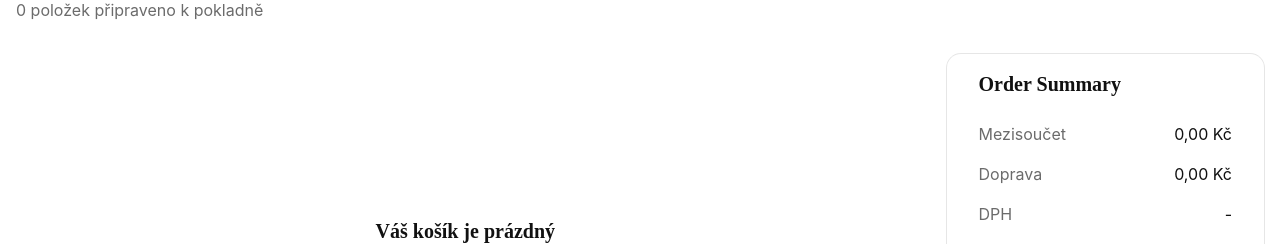
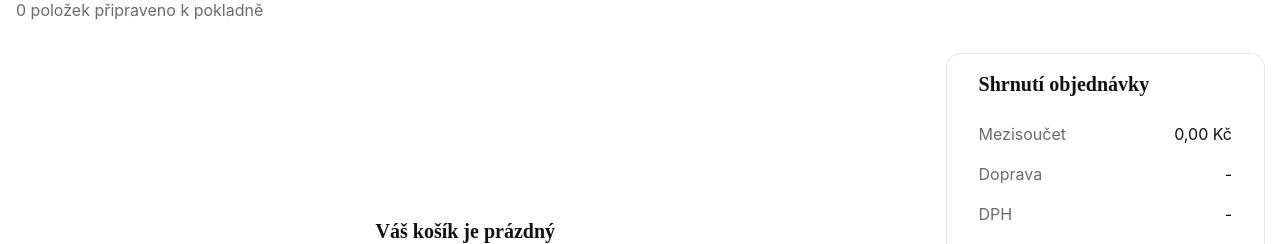
Before and after one commit to florixak/rtsoft-clothing-eshop, a React (Vite) app: page /cart in a window 1280 px wide. Shown: the part 138-382 px from the top of the page. Built offline with nearby package versions, Linux system fonts and the light colour scheme.

Commit message:
feat: use subtotalValue, clamp progress, localize title

```diff
--- a/src/components/order-summary.tsx
+++ b/src/components/order-summary.tsx
@@ -32,16 +32,21 @@ const OrderSummary = ({
   const locale = i18n.resolvedLanguage === "en" ? "en" : "cs";
   const { tax, shipping } = summary;
 
-  const canProceedToCheckout = subtotal() > 0 && itemsCount() > 0;
-  const isEligibleForFreeShipping = subtotal() >= FREE_SHIPPING_THRESHOLD;
+  const subtotalValue = subtotal();
+
+  const canProceedToCheckout = subtotalValue > 0 && itemsCount() > 0;
+  const isEligibleForFreeShipping = subtotalValue >= FREE_SHIPPING_THRESHOLD;
   const shippingCost = isEligibleForFreeShipping ? 0 : shipping;
-  const total = subtotal() + tax + shippingCost;
+  const total = subtotalValue + tax + shippingCost;
 
   const progressToFreeShipping = Math.max(
     0,
-    FREE_SHIPPING_THRESHOLD - subtotal(),
+    FREE_SHIPPING_THRESHOLD - subtotalValue,
   );
-  const lineWidth = (subtotal() / FREE_SHIPPING_THRESHOLD) * 100;
+  const lineWidth = Math.min(
+    100,
+    (subtotalValue / FREE_SHIPPING_THRESHOLD) * 100,
+  );
 
   const handleCheckout = () => {
     if (canProceedToCheckout) {
@@ -51,7 +56,7 @@ const OrderSummary = ({
 
   return (
     <Card className="w-full md:w-1/3 px-8 h-fit">
-      <h2 className="text-xl font-heading font-bold">Order Summary</h2>
+      <h2 className="text-xl font-heading font-bold">{t("summary.title")}</h2>
       {showProducts && items.length > 0 && (
         <>
           <div className="flex flex-col gap-2 my-2">
@@ -71,7 +76,7 @@ const OrderSummary = ({
             >
               {t("summary.subtotal")}
             </th>
-            <td className="text-right">{formatPrice(subtotal(), locale)}</td>
+            <td className="text-right">{formatPrice(subtotalValue, locale)}</td>
           </tr>
           <tr>
             <th
@@ -81,9 +86,7 @@ const OrderSummary = ({
               {t("summary.shipping")}
             </th>
             <td className="text-right">
-              {shippingCost !== undefined
-                ? formatPrice(shippingCost, locale)
-                : "-"}
+              {shippingCost > 0 ? formatPrice(shippingCost, locale) : "-"}
             </td>
           </tr>
           <tr>
@@ -94,7 +97,7 @@ const OrderSummary = ({
               {t("summary.tax")}
             </th>
             <td className="text-right">
-              {tax ? formatPrice(tax, locale) : "-"}
+              {tax > 0 ? formatPrice(tax, locale) : "-"}
             </td>
           </tr>
           <tr>
```
